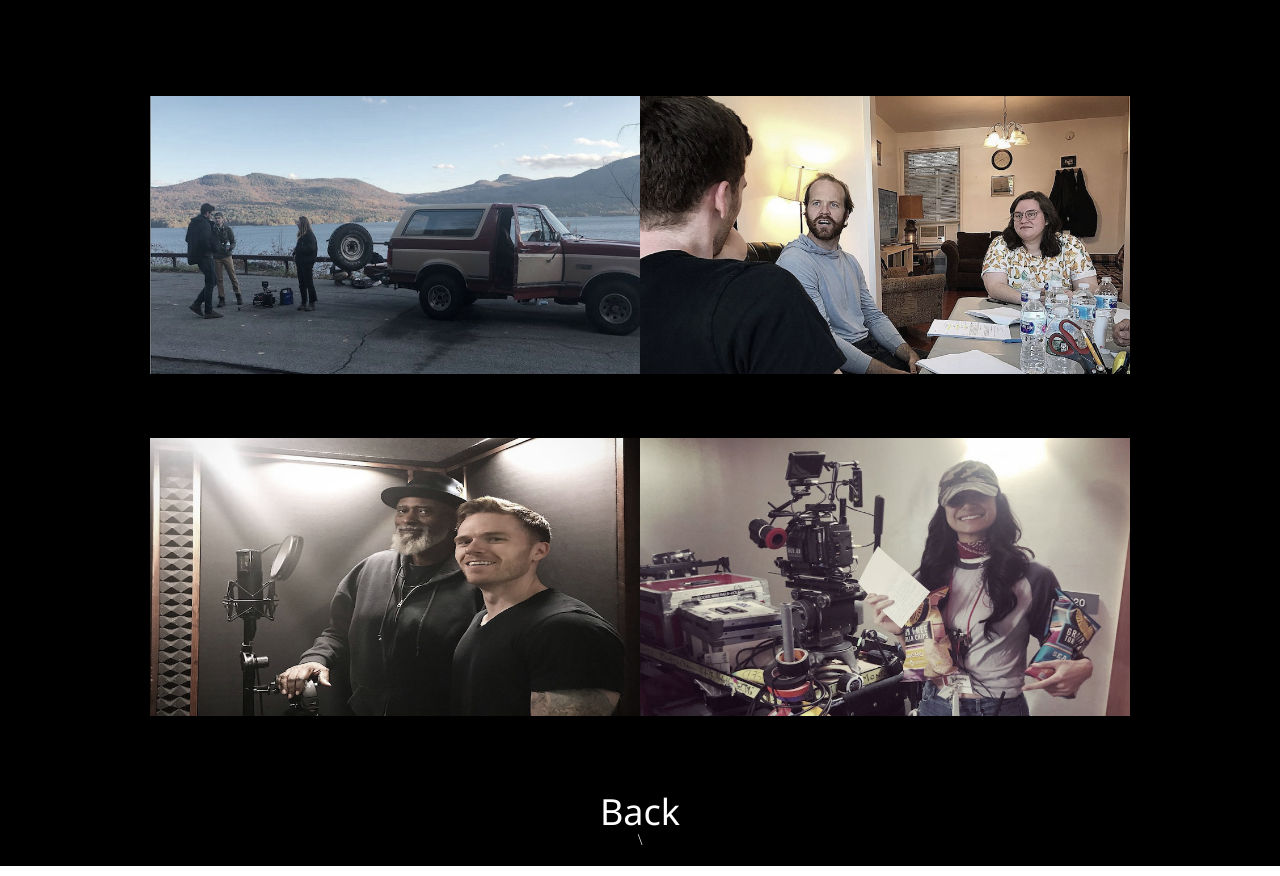
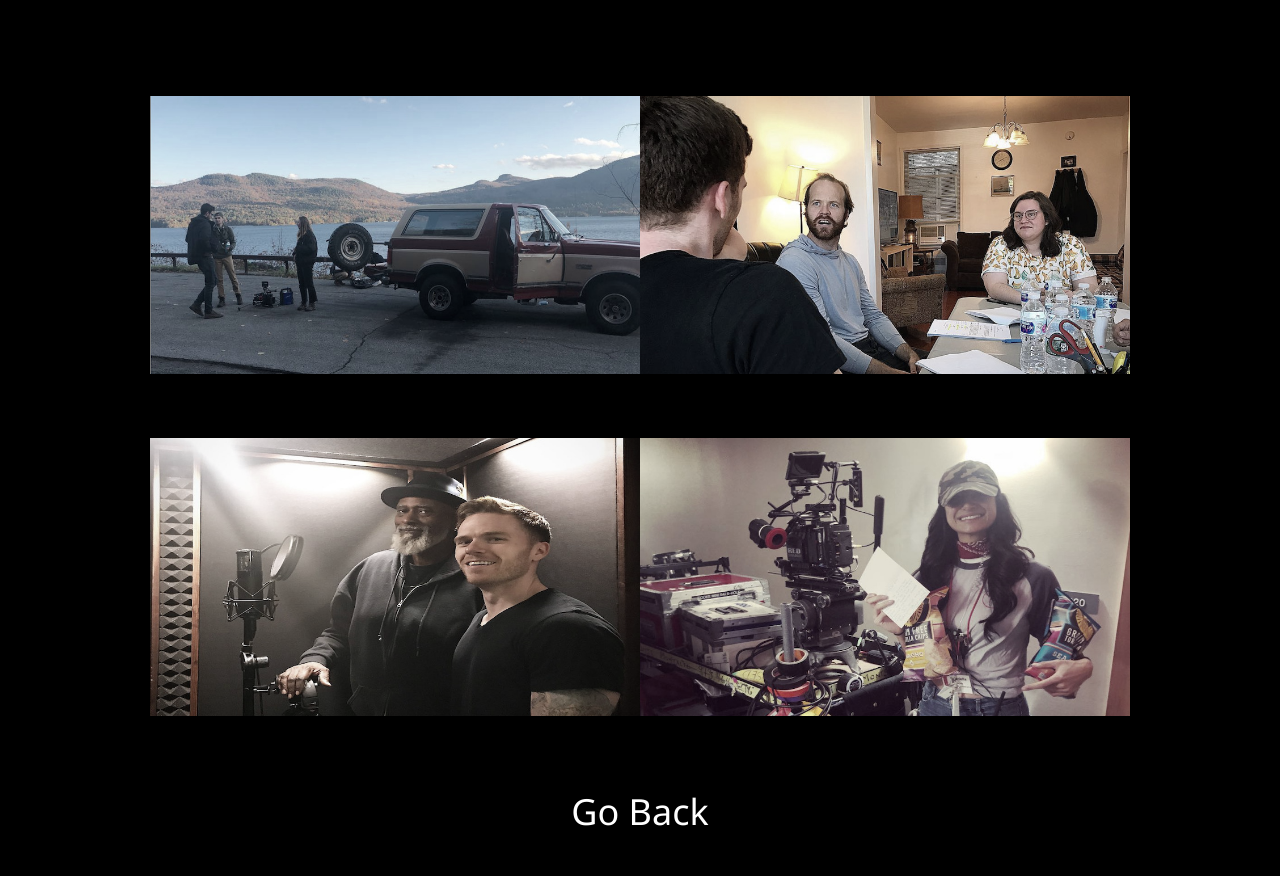
Before and after one commit to recoverycall/recoverycall.github.io, a plain HTML site: page pages/behindTheScenes.html in a window 1280 px wide. Drawn offline with nearby package versions, Linux system fonts and the light colour scheme.

Commit message:
fix other button spacing

```diff
--- a/pages/behindTheScenes.html
+++ b/pages/behindTheScenes.html
@@ -50,19 +50,21 @@
             </div>
         </div>
     </div>
-
     <div class="w3-display-container">
             <div class="w3-display-middle w3-text-white w3-center">
                 <a href="./landing.html" button class="btn w3-mobile w3-button">
-                    <h1>Back</h1></button>
+                    <h1>Go Back</h1></button>
                 </a>
             </div>
         </div>
     <!-- Footer -->
     <footer class="w3-center w3-black w3-padding-16">
-\
+
     </footer>
+    <!-- Footer -->
+    <footer class="w3-center w3-black w3-padding-16">
 
+    </footer>
 </body>
 
 </html>
```
